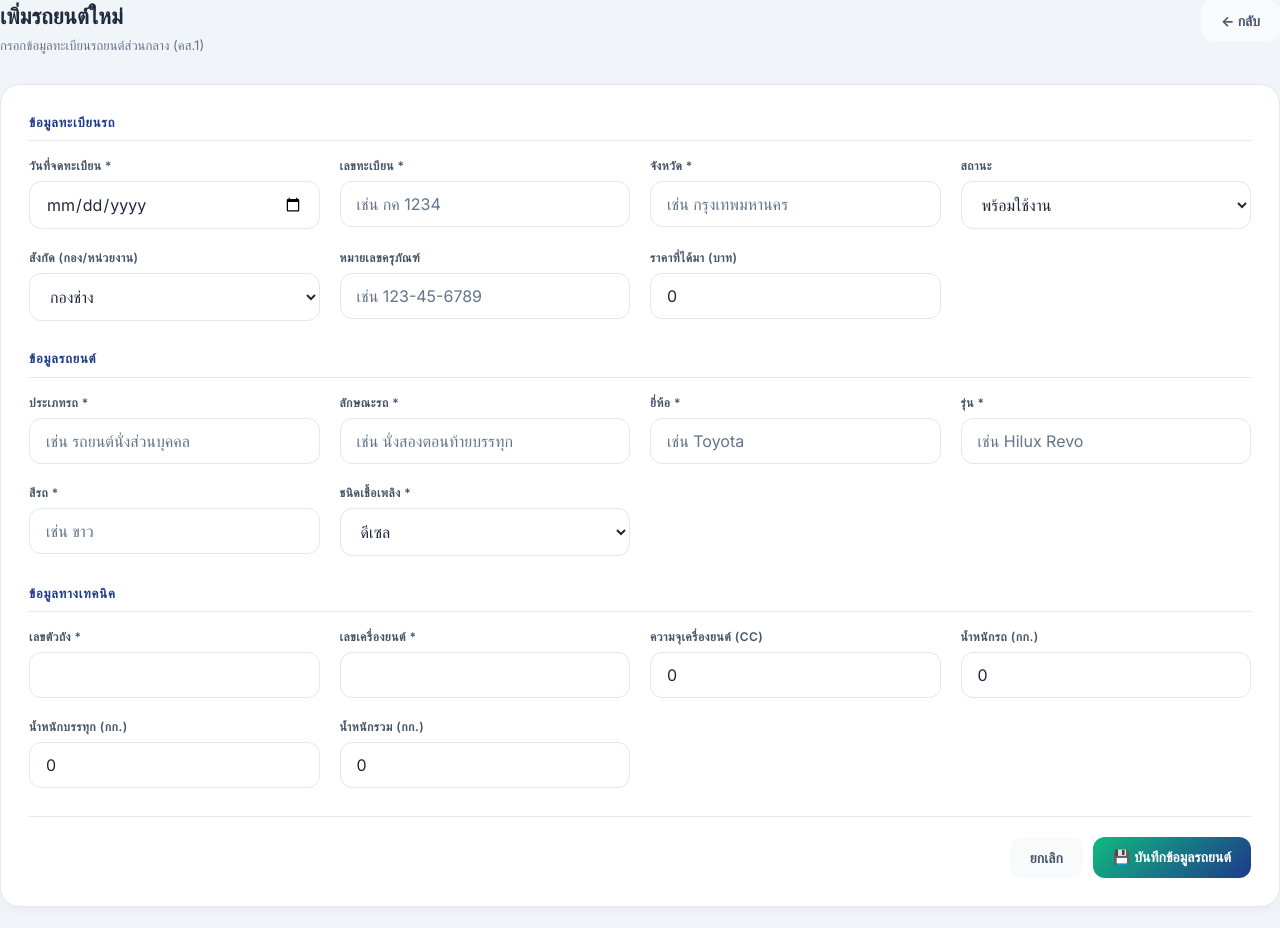
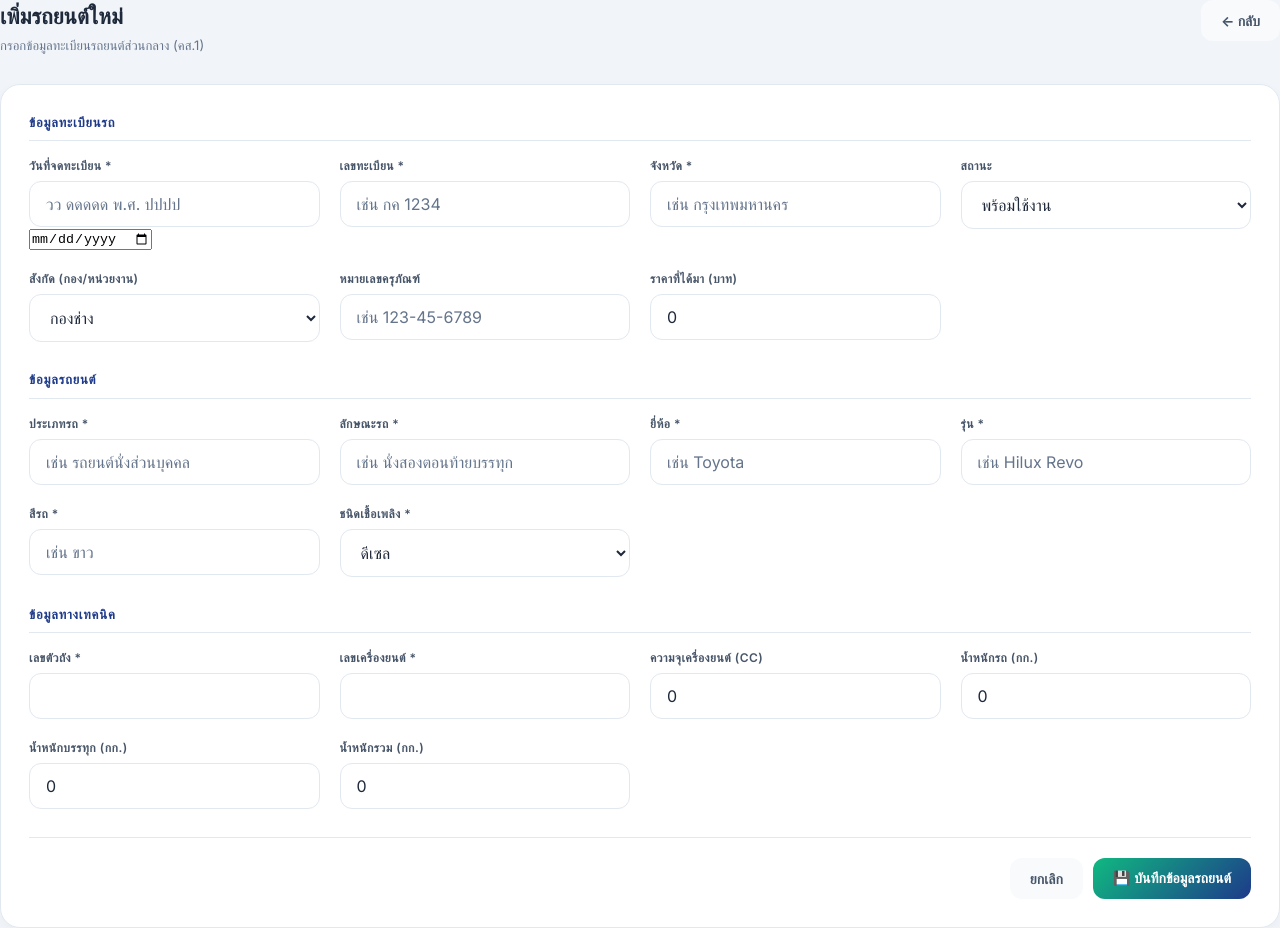
Before and after one commit to nddsmed-cloud/nondindaeng-smart-garage, a Next.js app: page /vehicles/create in a window 1280 px wide. Before the commit the page ends 907 px from the top, so only its background shows below. Built offline with nearby package versions, Linux system fonts and the light colour scheme; no server answers; a web font is replaced by a local one.

Commit message:
feat: use custom ThaiDateInput to force พ.ศ. format in all forms

```diff
--- a/src/app/logs/maintenance/new/NewMaintenanceForm.tsx
+++ b/src/app/logs/maintenance/new/NewMaintenanceForm.tsx
@@ -11,6 +11,7 @@ type Vehicle = {
   model: string;
 };
 import { getBangkokDateString } from "../../../../lib/date-formatter";
+import ThaiDateInput from "../../../../components/ui/ThaiDateInput";
 
 export default function NewMaintenanceForm({ vehicles }: { vehicles: Vehicle[] }) {
   const [loading, setLoading] = useState(false);
@@ -68,7 +69,7 @@ export default function NewMaintenanceForm({ vehicles }: { vehicles: Vehicle[] }
 
               <div className="form-group">
                 <label className="form-label">วันที่ซ่อมบำรุง</label>
-                <input type="date" name="maintenanceDate" required className="form-input" defaultValue={getBangkokDateString()} />
+                <ThaiDateInput name="maintenanceDate" required className="form-input" defaultValue={getBangkokDateString()} />
               </div>
 
               <div className="form-group">
--- a/src/app/requests/new/page.tsx
+++ b/src/app/requests/new/page.tsx
@@ -3,6 +3,7 @@
 import { useState, useEffect } from "react";
 import { createRequest, getVehiclesByDepartment } from "../actions";
 import Link from "next/link";
+import ThaiDateInput from "../../../components/ui/ThaiDateInput";
 
 const departments = [
   "สำนักปลัด", "กองคลัง", "กองช่าง", "กองการศึกษา",
@@ -128,7 +129,7 @@ export default function NewRequestPage() {
               </div>
               <div className="form-group">
                 <label className="form-label">วันที่เดินทาง *</label>
-                <input type="date" name="travelDate" required className="form-input" />
+                <ThaiDateInput name="travelDate" required className="form-input" />
               </div>
               <div className="form-group">
                 <label className="form-label">ปลายทาง *</label>
--- a/src/app/vehicles/[id]/edit/EditVehicleForm.tsx
+++ b/src/app/vehicles/[id]/edit/EditVehicleForm.tsx
@@ -3,6 +3,7 @@
 import { useState } from "react";
 import { updateVehicle } from "../../vehicle-actions";
 import { getBangkokDateString } from "../../../../lib/date-formatter";
+import ThaiDateInput from "../../../../components/ui/ThaiDateInput";
 import Link from "next/link";
 
 type Vehicle = {
@@ -71,8 +72,7 @@ export default function EditVehicleForm({ vehicle }: { vehicle: Vehicle }) {
             <div className="form-grid">
               <div className="form-group">
                 <label className="form-label">วันที่จดทะเบียน *</label>
-                <input
-                  type="date"
+                <ThaiDateInput
                   name="registeredDate"
                   required
                   defaultValue={formattedDate}
--- a/src/app/vehicles/create/page.tsx
+++ b/src/app/vehicles/create/page.tsx
@@ -3,6 +3,7 @@
 import { useState } from "react";
 import { createVehicle } from "../vehicle-actions";
 import Link from "next/link";
+import ThaiDateInput from "../../../components/ui/ThaiDateInput";
 
 export default function CreateVehiclePage() {
   const [isSubmitting, setIsSubmitting] = useState(false);
@@ -26,7 +27,7 @@ export default function CreateVehiclePage() {
             <div className="form-grid">
               <div className="form-group">
                 <label className="form-label">วันที่จดทะเบียน *</label>
-                <input type="date" name="registeredDate" required className="form-input" />
+                <ThaiDateInput name="registeredDate" required className="form-input" />
               </div>
               <div className="form-group">
                 <label className="form-label">เลขทะเบียน *</label>
--- a/src/app/vehicles/new/page.tsx
+++ b/src/app/vehicles/new/page.tsx
@@ -3,6 +3,7 @@
 
 import { useState } from "react";
 import { submitVehicleRequest } from "../actions";
+import ThaiDateInput from "../../../components/ui/ThaiDateInput";
 
 export default function NewVehicleRequestPage() {
   const [isSubmitting, setIsSubmitting] = useState(false);
@@ -62,7 +63,7 @@ export default function NewVehicleRequestPage() {
           </div>
           <div>
             <label className="block text-sm font-medium text-slate-700 mb-1">วันที่เดินทาง</label>
-            <input type="date" name="travelDate" required className="w-full px-4 py-2 border rounded-md" />
+            <ThaiDateInput name="travelDate" required className="w-full px-4 py-2 border rounded-md" />
           </div>
         </div>
 
--- /dev/null
+++ b/src/components/ui/ThaiDateInput.tsx
@@ -0,0 +1,46 @@
+"use client";
+
+import React, { useState } from "react";
+import { formatThaiDate } from "../../lib/date-formatter";
+
+interface ThaiDateInputProps extends React.InputHTMLAttributes<HTMLInputElement> {
+  name: string;
+  defaultValue?: string | number | readonly string[];
+  className?: string;
+  required?: boolean;
+}
+
+export default function ThaiDateInput({ name, defaultValue, className, required, ...props }: ThaiDateInputProps) {
+  const [val, setVal] = useState<string>(
+    defaultValue ? String(defaultValue) : ""
+  );
+
+  const isDisabledOrReadOnly = props.disabled || props.readOnly;
+
+  return (
+    <div className="relative w-full">
+      <input
+        type="text"
+        readOnly
+        value={val ? formatThaiDate(val) : ""}
+        className={`${className} ${isDisabledOrReadOnly ? "bg-slate-100 text-slate-500 cursor-not-allowed" : "pointer-events-none"}`}
+        placeholder="วว ดดดดด พ.ศ. ปปปป"
+        tabIndex={-1}
+      />
+      <input
+        type="date"
+        name={name}
+        required={required}
+        value={val}
+        onChange={(e) => {
+          setVal(e.target.value);
+          if (props.onChange) {
+            props.onChange(e);
+          }
+        }}
+        className="absolute inset-0 opacity-0 cursor-pointer w-full h-full"
+        {...props}
+      />
+    </div>
+  );
+}
```
Also changed, not shown: src/app/logs/energy/new/NewFuelForm.tsx (+13 -1 lines), src/app/logs/new/NewTripForm.tsx (+5 -5 lines), public/sw.js.
